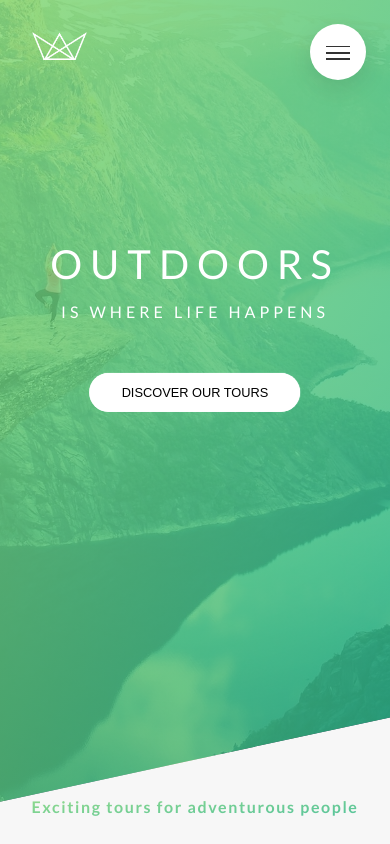
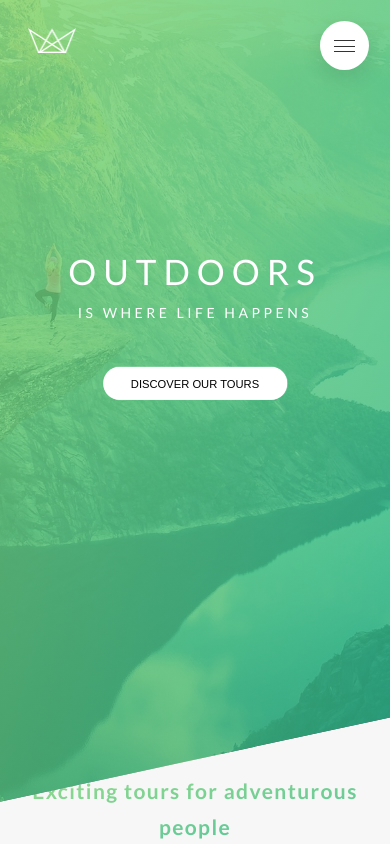
Before and after one commit to aaronsomo/selling-utah, a React (Create React App) app: page / in a window 390 px wide. Shown: the top 844 px of the page. Built offline with nearby package versions, Linux system fonts and the light colour scheme.

Commit message:
Bug fixing and responsivness tweaking

```diff
--- a/src/App.js
+++ b/src/App.js
@@ -276,7 +276,7 @@ function App() {
             </video>
           </div>
 
-          <div className="center-text margin-bottom-big">
+          <div className="center-text margin-bottom-big max-width-big">
             <h2 className="heading-secondary">
               We make people genuinely happy
             </h2>
@@ -319,7 +319,7 @@ function App() {
               </figure>
               <div className="story__text">
                 <h3 className="heading-tertiary margin-bottom-small">
-                  WOW! My life is completely different now
+                  WOW! My life is different now
                 </h3>
                 <p>
                   Lorem ipsum dolor sit amet consectetur adipisicing elit.
--- a/src/App.scss
+++ b/src/App.scss
@@ -201,10 +201,27 @@ $color-grey-dark-3: #333;
 
 .margin-bottom-big {
   margin-bottom: 8rem !important;
+
+  @include respond(tab-port) {
+    margin-bottom: 6rem !important;
+  }
+
+  @include respond(phone) {
+    margin-bottom: 4rem !important;
+  }
 }
 
 .margin-bottom-medium {
   margin-bottom: 4rem !important;
+
+  @include respond(phone) {
+    margin-bottom: 3rem !important;
+  }
+}
+
+.max-width-big {
+  max-width: 80%;
+  margin: 0 auto;
 }
 
 .margin-bottom-small {
@@ -268,14 +285,6 @@ $color-grey-dark-3: #333;
     font-size: 3rem;
   }
 
-  @include respond(phone) {
-    font-size: 2.5rem;
-  }
-
-  @include respond(micro-phone) {
-    font-size: 2rem;
-  }
-
   &:hover {
     transform: skewY(2deg) skewX(15deg) scale(1.1);
     text-shadow: 0.5rem 1rem 2rem rgba($color: #000000, $alpha: 0.2);
@@ -286,11 +295,6 @@ $color-grey-dark-3: #333;
   font-size: 1.6rem;
   font-weight: 700;
   text-transform: uppercase;
-
-  @include respond(phone) {
-    font-size: 1.4rem;
-    font-weight: 600;
-  }
 }
 
 .paragraph {
@@ -1100,6 +1104,10 @@ $color-grey-dark-3: #333;
     @include respond(tab-port) {
       padding: 0 3rem;
     }
+
+    @include respond(phone) {
+      max-width: 80%;
+    }
   }
 
   &__list {
@@ -1188,7 +1196,7 @@ $color-grey-dark-3: #333;
       $color-primary-dark
     );
     z-index: 1000;
-    transition: transform 0.8s cubic-bezier(0.86, 0, 0.07, 1);
+    transition: all 0.8s cubic-bezier(0.86, 0, 0.07, 1);
 
     @include respond(tab-port) {
       top: 4.5rem;
@@ -1209,6 +1217,7 @@ $color-grey-dark-3: #333;
     z-index: 1500;
 
     opacity: 0;
+    visibility: hidden;
     width: 0;
     transition: all 0.8s cubic-bezier(0.68, -0.55, 0.265, 1.55);
   }
@@ -1268,6 +1277,7 @@ $color-grey-dark-3: #333;
   &__checkbox:checked ~ &__nav {
     opacity: 1;
     width: 100%;
+    visibility: visible;
   }
 
   //ICON
@@ -1361,7 +1371,6 @@ $color-grey-dark-3: #333;
 
   &__right {
     width: 66.6666667%;
-
     display: table-cell;
     vertical-align: middle;
     padding: 3rem 5rem;
@@ -1394,8 +1403,11 @@ $color-grey-dark-3: #333;
     @include respond(tab-port) {
       -moz-column-count: auto;
       column-count: auto;
-      height: 20rem;
       overflow: scroll;
+    }
+
+    @include respond(phone) {
+      max-height: 40rem;
     }
   }
 
--- a/src/index.scss
+++ b/src/index.scss
@@ -65,6 +65,11 @@ html {
     font-size: 50%; //1 rem = 8px, 8/16 = 50%
   }
 
+  @include respond(phone) {
+    // width < 600?
+    font-size: 43.75%; //1 rem = 7px, 7/16 = 43.75%
+  }
+
   @include respond(big-desktop) {
     font-size: 75%; //1rem = 12, 12/16
   }
```
